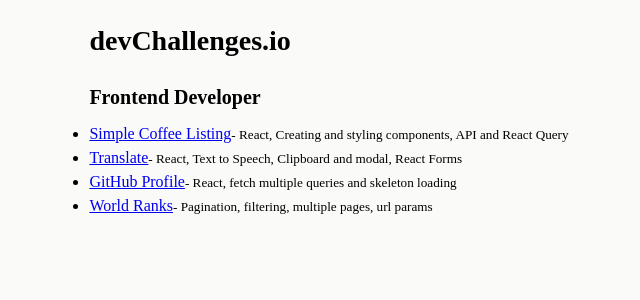
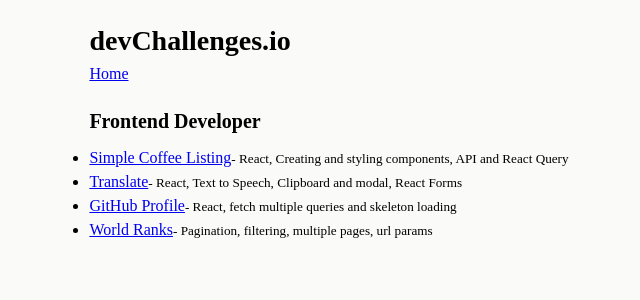
Before and after one commit to angelol-git/devChallenges-fe, a React (Vite) app: page / in a window 1280 px wide. Shown: the top 300 px of the page, without its empty margins (311-951 px from the left). Built offline with nearby package versions, Linux system fonts and the light colour scheme; the HTML template or start-up script is replaced by a standard one.

Commit message:
add home link

```diff
--- a/src/pages/Home.css
+++ b/src/pages/Home.css
@@ -19,11 +19,11 @@
 
 .home-header-1 {
     font-size: 1.75rem;
-    padding-bottom: 20px;
 }
 
 .home-header-2 {
     font-size: 1.25rem;
+    padding-top: 20px;
     padding-bottom: 10px;
 }
 
--- a/src/pages/Home.jsx
+++ b/src/pages/Home.jsx
@@ -7,6 +7,7 @@
     <main className="main-container">
       <section className="home-container">
         <h1 className="home-header-1">devChallenges.io</h1>
+        <a href="https://www.angelol.dev">Home</a>
         <h2 className="home-header-2">Frontend Developer</h2>
         <ul className="home-list">
           <li>
```
